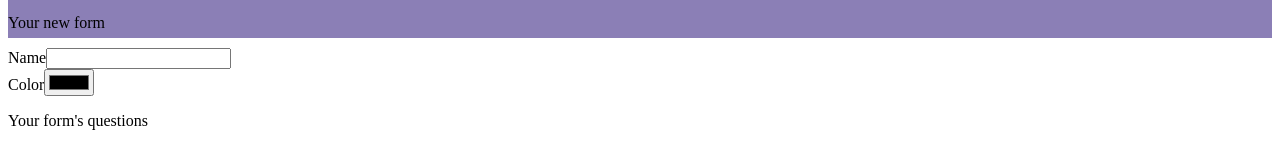
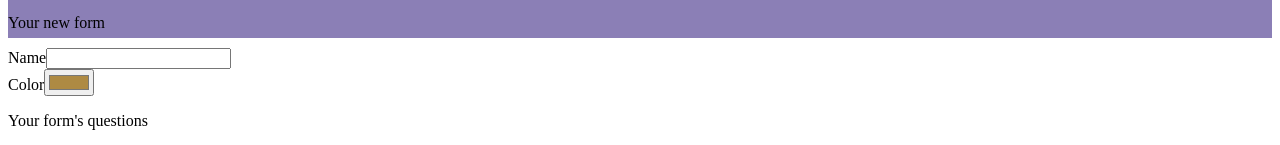
Before and after one commit to ayrat-gimranov/peak, a Next.js app: page /form/new in a window 1280 px wide. Shown: the part 137-282 px from the top of the page. Built offline with nearby package versions, Linux system fonts and the light colour scheme; no server answers.

Commit message:
Randomize color picker

```diff
--- a/pages/form/new.tsx
+++ b/pages/form/new.tsx
@@ -22,7 +22,7 @@ const NewForm = () => {
   const { data: session } = useSession();
 
   const [name, setName] = useState('');
-  const [color, setColor] = useState('');
+  const [color, setColor] = useState('#' + Math.floor(Math.random() * (256 * 256 * 256)).toString(16).padStart(6, '0'));
   const [questions, setQuestions] = useState([{ref: 1, title: '', answer: ''}]);
 
   useEffect(() => {
```
